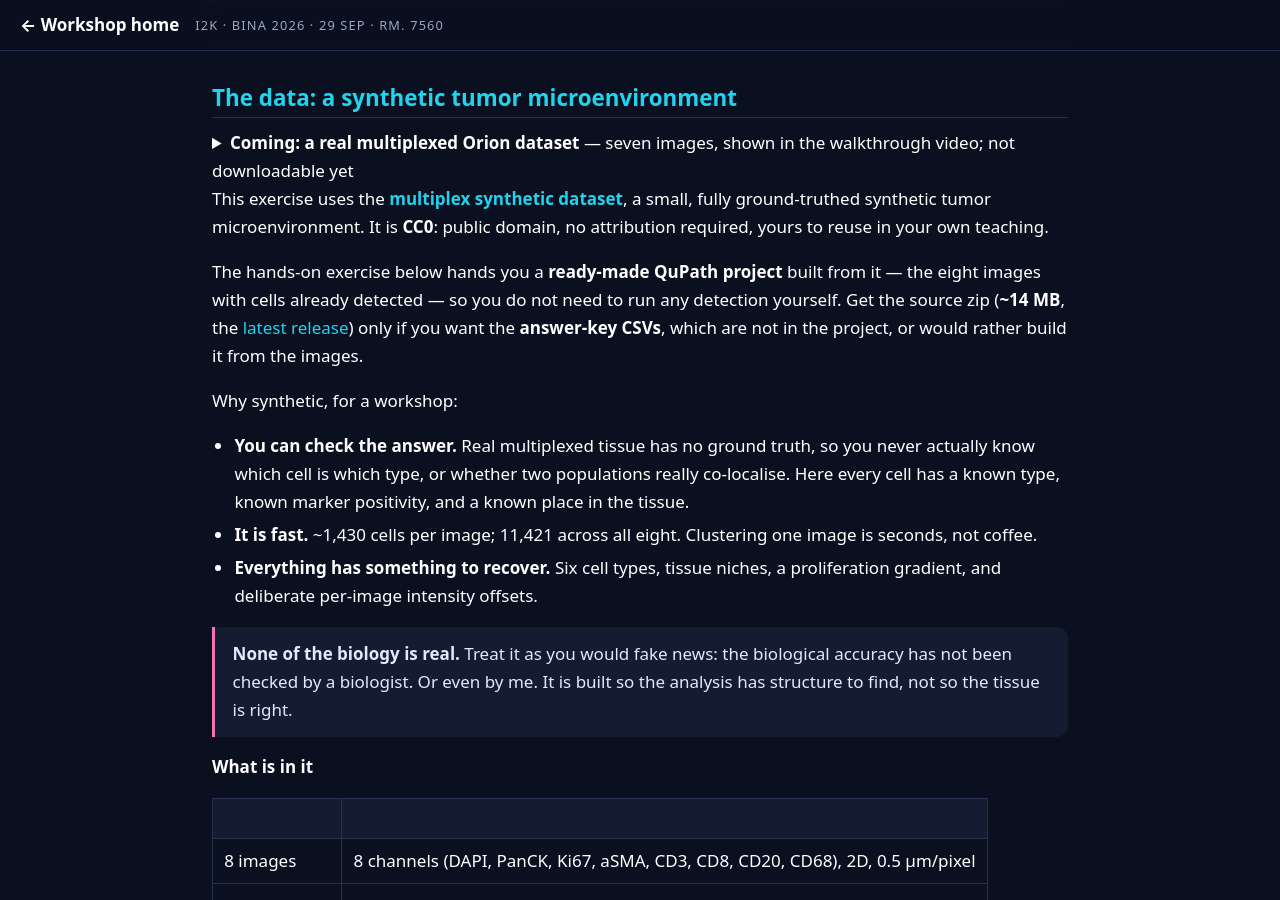
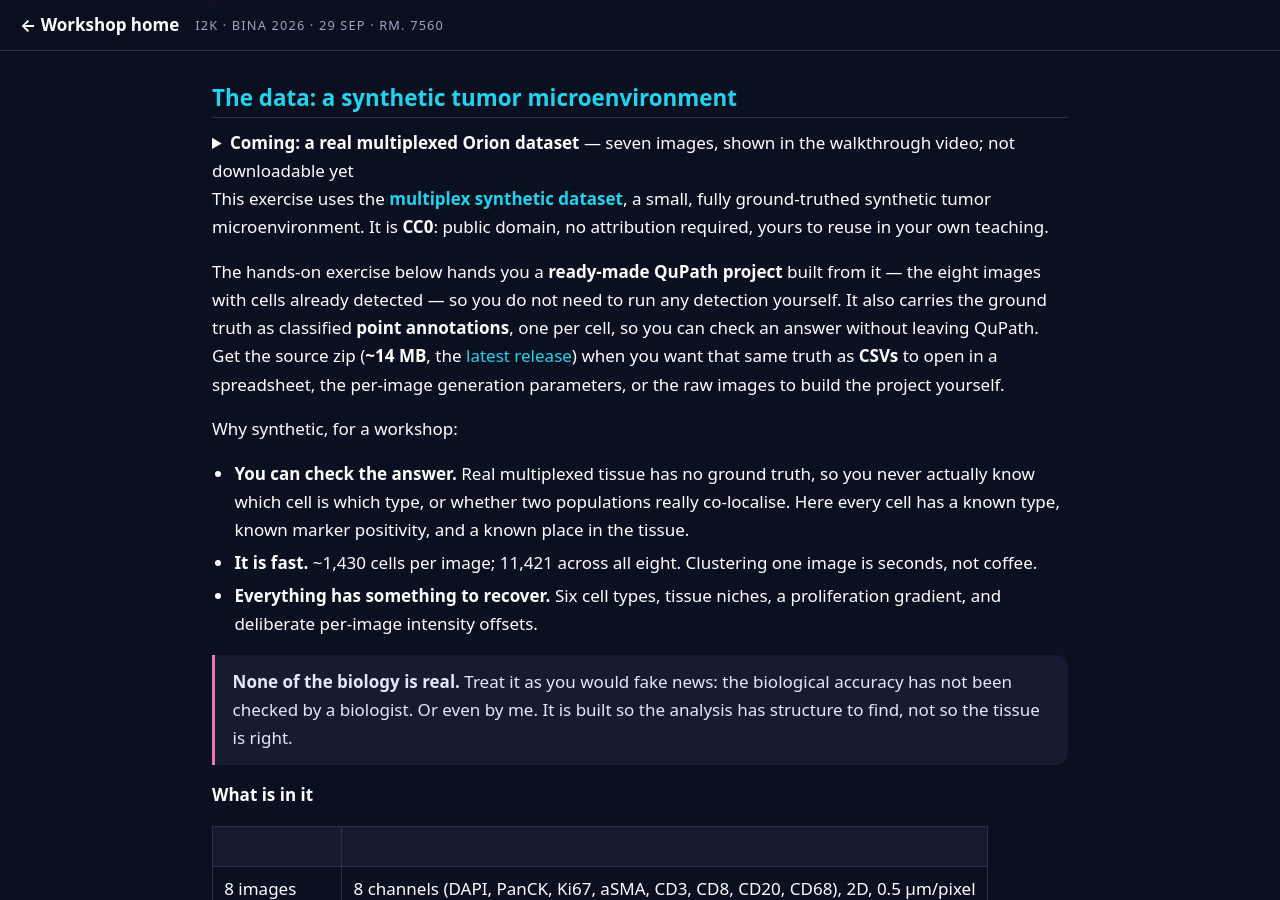
Before and after one commit to MichaelSNelson/BINA-I2K-2026-QuPath-Extensions, a Jekyll site: the page built from docs/03-qp-cat-cell-analysis-tools.md, in a window 1280 px wide and 900 px high, scrolled down 2536 px. Built offline with Jekyll 4.4.1, drawn with Linux system fonts in a browser that asks for light colours.

Commit message:
Guide 3: the project does carry the ground truth, as point annotations
Correcting my own edit from da9d8f3, which said the answer key "is not in
the project". I had checked for CSVs, found none, and concluded the ground
truth was absent -- which does not follow, because the truth ships as
classified POINT ANNOTATIONS, one per cell.

Verified in the released zip rather than argued: its DEMO_README says "the
classified point annotations are the ground truth", and PointsROI and
PathAnnotationObject are both present in the clustered project's
data.qpdata.

So checking an answer needs no second download. The source zip is for the
same truth as CSVs, the per-image generation parameters, and the raw images.

Claude-Session: https://claude.ai/code/session_01TZFXuLKiz1DgbomrTgfDTw

```diff
--- a/docs/03-qp-cat-cell-analysis-tools.md
+++ b/docs/03-qp-cat-cell-analysis-tools.md
@@ -136,10 +136,11 @@ no attribution required, yours to reuse in your own teaching.
 
 The hands-on exercise below hands you a **ready-made QuPath project** built from it — the
 eight images with cells already detected — so you do not need to run any detection yourself.
-Get the source zip (**~14 MB**, the
+It also carries the ground truth as classified **point annotations**, one per cell, so you can
+check an answer without leaving QuPath. Get the source zip (**~14 MB**, the
 [latest release](https://github.com/uw-loci/multiplex-synthetic-data/releases/download/v1.2/multiplex-synthetic-data-v1.2.zip))
-only if you want the **answer-key CSVs**, which are not in the project, or would rather build
-it from the images.
+when you want that same truth as **CSVs** to open in a spreadsheet, the per-image generation
+parameters, or the raw images to build the project yourself.
 
 Why synthetic, for a workshop:
 
```
